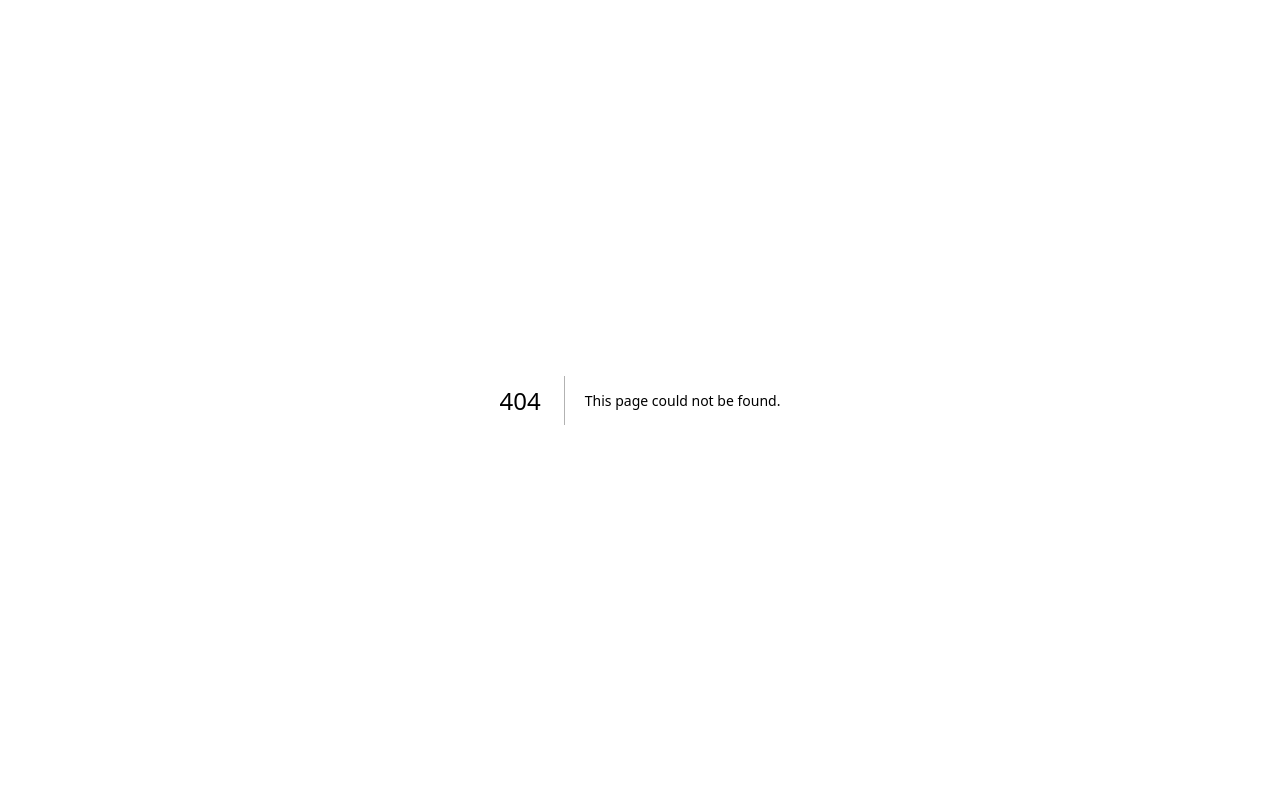
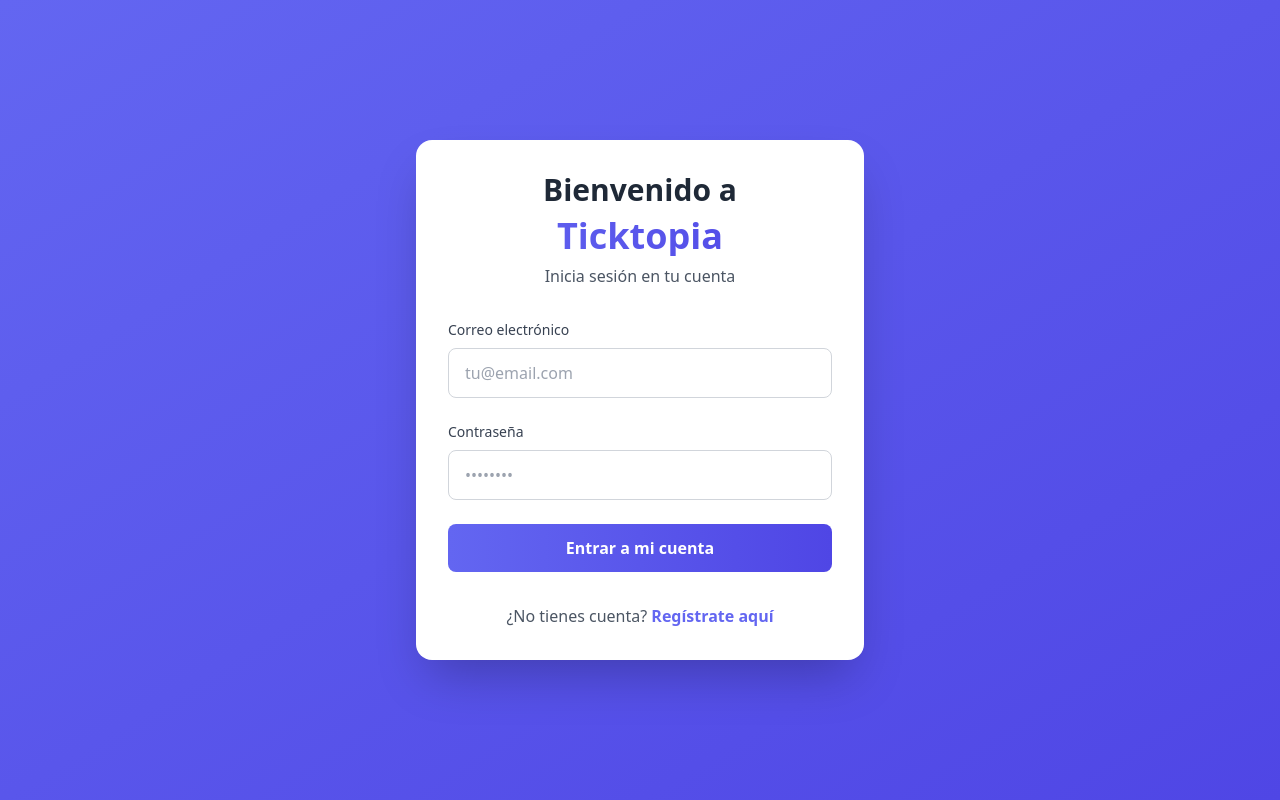
Before and after one commit to elkofix/ticktopia, a Next.js app: page /auth/login in a window 1280 px wide. Before the commit this address had no page. Built offline with nearby package versions, Linux system fonts and the light colour scheme; no server answers.

Commit message:
feat: adding authentication

```diff
--- a/package.json
+++ b/package.json
@@ -13,6 +13,7 @@
     "axios": "^1.9.0",
     "class-variance-authority": "^0.7.1",
     "clsx": "^2.1.1",
+    "js-cookie": "^3.0.5",
     "lucide-react": "^0.511.0",
     "next": "^15.3.2",
     "react": "^19.0.0",
@@ -22,6 +23,7 @@
   },
   "devDependencies": {
     "@eslint/eslintrc": "^3",
+    "@types/js-cookie": "^3.0.6",
     "@types/node": "^20",
     "@types/react": "^19",
     "@types/react-dom": "^19",
--- /dev/null
+++ b/src/app/auth/login/page.tsx
@@ -0,0 +1,5 @@
+import LoginComponent from '../../../features/auth/login/components/LoginComponent';
+
+export default function LoginPage() {
+  return <LoginComponent />;
+}
--- a/src/app/event/[id]/page.tsx
+++ b/src/app/event/[id]/page.tsx
@@ -23,6 +23,7 @@
       </div>
     );
   } catch (error) {
+    console.log(error)
     notFound();
   }
 }
--- a/src/app/page.tsx
+++ b/src/app/page.tsx
@@ -1,19 +1,70 @@
+'use client';
 
+import { useState, useEffect } from 'react';
 import { getEvents } from "@/features/events/events.api";
 import EventList from "../features/events/components/EventList";
 import EventsHeroSection from "@/features/events/components/EventHeroSection";
+import { Event } from '@/shared/types/event';
 
-export default async function HomePage() {
-  const initialEvents = await getEvents({ limit: 10, offset: 0 });
+export default function HomePage() {
+  const [events, setEvents] = useState<Event[]>([]);
+  const [loading, setLoading] = useState(true);
+  const [error, setError] = useState(null);
+
+  useEffect(() => {
+    const fetchEvents = async () => {
+      try {
+        setLoading(true);
+        const initialEvents = await getEvents({ limit: 10, offset: 0 });
+        setEvents(initialEvents);
+      } catch (err: any) {
+        setError(err.message || 'Error al cargar los eventos');
+        console.error('Error fetching events:', err);
+      } finally {
+        setLoading(false);
+      }
+    };
+
+    fetchEvents();
+  }, []);
+
+  if (loading) {
+    return (
+      <main className="">
+        <div className="flex justify-center items-center min-h-screen">
+          <div className="animate-spin rounded-full h-32 w-32 border-b-2 border-gray-900"></div>
+        </div>
+      </main>
+    );
+  }
+
+  if (error) {
+    return (
+      <main className="">
+        <div className="flex justify-center items-center min-h-screen">
+          <div className="text-center">
+            <h2 className="text-2xl font-bold text-red-600 mb-4">Error</h2>
+            <p className="text-gray-600">{error}</p>
+            <button
+              onClick={() => window.location.reload()}
+              className="mt-4 px-4 py-2 bg-blue-500 text-white rounded hover:bg-blue-600"
+            >
+              Reintentar
+            </button>
+          </div>
+        </div>
+      </main>
+    );
+  }
 
   return (
     <main className="">
       {/* Hero Section con carrusel de banners */}
-      <EventsHeroSection events={initialEvents} />
+      <EventsHeroSection events={events} />
 
       {/* Lista de eventos */}
       <div className="mt-8">
-        <EventList initialEvents={initialEvents} />
+        <EventList initialEvents={events} />
       </div>
     </main>
   );
--- /dev/null
+++ b/src/features/auth/login/components/LoginComponent.tsx
@@ -0,0 +1,135 @@
+'use client';
+
+import { useState } from 'react';
+import { useRouter } from 'next/navigation';
+import { login } from '../login.api';
+
+export default function LoginComponent() {
+  const [credentials, setCredentials] = useState({
+    email: '',
+    password: ''
+  });
+  const [isLoading, setIsLoading] = useState(false);
+  const [error, setError] = useState('');
+
+  const router = useRouter();
+
+  const handleInputChange = (e: React.ChangeEvent<HTMLInputElement>) => {
+    const { name, value } = e.target;
+    setCredentials(prev => ({
+      ...prev,
+      [name]: value
+    }));
+    if (error) setError('');
+  };
+
+  const handleSubmit = async (e: React.FormEvent) => {
+    e.preventDefault();
+    setIsLoading(true);
+    setError('');
+
+    try {
+      const response = await login(credentials.email, credentials.password);
+
+      if (response.user) {
+        router.push('/');
+      }
+    } catch (err: any) {
+      setError(err.response?.data?.message || 'Error al iniciar sesión');
+    } finally {
+      setIsLoading(false);
+    }
+  };
+
+  return (
+    <div className="min-h-screen bg-gradient-to-br from-brand to-violet flex items-center justify-center p-4">
+      <div className="bg-white rounded-2xl shadow-2xl p-8 w-full max-w-md">
+        {/* Header */}
+        <div className="text-center mb-8">
+          <h1 className="text-3xl font-bold text-gray-800 mb-2">
+            Bienvenido a
+          </h1>
+          <h2 className="text-4xl font-bold bg-gradient-to-r from-brand to-violet bg-clip-text text-transparent">
+            Ticktopia
+          </h2>
+          <p className="text-gray-600 mt-2">Inicia sesión en tu cuenta</p>
+        </div>
+
+        {/* Error Message */}
+        {error && (
+          <div className="bg-red-50 border border-red-200 text-red-700 px-4 py-3 rounded-lg mb-6">
+            {error}
+          </div>
+        )}
+
+        {/* Form */}
+        <form onSubmit={handleSubmit} className="space-y-6">
+          {/* Email Field */}
+          <div>
+            <label htmlFor="email" className="block text-sm font-medium text-gray-700 mb-2">
+              Correo electrónico
+            </label>
+            <input
+              type="email"
+              id="email"
+              name="email"
+              value={credentials.email}
+              onChange={handleInputChange}
+              required
+              className="w-full px-4 py-3 border border-gray-300 rounded-lg focus:ring-2 focus:ring-brand focus:border-brand transition-colors outline-none"
+              placeholder="tu@email.com"
+              disabled={isLoading}
+            />
+          </div>
+
+          {/* Password Field */}
+          <div>
+            <label htmlFor="password" className="block text-sm font-medium text-gray-700 mb-2">
+              Contraseña
+            </label>
+            <input
+              type="password"
+              id="password"
+              name="password"
+              value={credentials.password}
+              onChange={handleInputChange}
+              required
+              className="w-full px-4 py-3 border border-gray-300 rounded-lg focus:ring-2 focus:ring-brand focus:border-brand transition-colors outline-none"
+              placeholder="••••••••"
+              disabled={isLoading}
+            />
+          </div>
+
+          {/* Submit Button */}
+          <button
+            type="submit"
+            disabled={isLoading}
+            className="w-full bg-gradient-to-r from-brand to-violet text-white py-3 px-4 rounded-lg font-semibold hover:from-violet hover:to-brand transition-all duration-300 disabled:opacity-70 disabled:cursor-not-allowed transform hover:scale-[1.02] active:scale-[0.98]"
+          >
+            {isLoading ? (
+              <div className="flex items-center justify-center">
+                <div className="animate-spin rounded-full h-5 w-5 border-b-2 border-white mr-2"></div>
+                Iniciando sesión...
+              </div>
+            ) : (
+              'Entrar a mi cuenta'
+            )}
+          </button>
+        </form>
+
+        {/* Footer */}
+        <div className="mt-8 text-center">
+          <p className="text-gray-600">
+            ¿No tienes cuenta?{' '}
+            <a
+              href="/auth/register"
+              className="text-brand hover:text-violet font-semibold transition-colors"
+            >
+              Regístrate aquí
+            </a>
+          </p>
+        </div>
+      </div>
+    </div>
+  );
+}
--- /dev/null
+++ b/src/features/auth/login/login.api.ts
@@ -0,0 +1,16 @@
+"use client"
+import axiosClient from "@/shared/lib/axiosClient";
+import { AuthUser } from "@/shared/types/user";
+
+const prefix = "/auth"
+
+
+export async function login(email: string, password: string): Promise<{ user: AuthUser }> {
+  const res = await axiosClient.post(`${prefix}/login`, {
+    email,
+    password,
+  });
+
+  console.log("el usuario",res.data);
+  return res.data;
+}
--- a/src/features/events/events.api.ts
+++ b/src/features/events/events.api.ts
@@ -1,3 +1,4 @@
+"use client"
 import axiosClient from "@/shared/lib/axiosClient";
 import { Event, GetEventsParams } from "@/shared/types/event";
 import { Presentation } from "@/shared/types/presentation";
@@ -13,7 +14,7 @@
       offset: offset.toString(),
     },
   });
-
+  console.log(res);
   return res.data;
 }
 
--- a/src/features/presentations/presentation.api.ts
+++ b/src/features/presentations/presentation.api.ts
@@ -1,14 +1,15 @@
-import axiosClient from "@/shared/lib/axiosClient";
+"use server"
+import axiosServer from "@/shared/lib/axiosServer";
 import { Presentation } from "@/shared/types/presentation";
 
 const prefix = "/presentation";
 
 export async function getPresentationsByEventId(eventId: string): Promise<Presentation[]> {
-  const res = await axiosClient.get(`${prefix}/event/${eventId}`);
+  const res = await axiosServer.get(`${prefix}/event/${eventId}`);
   return res.data;
 }
 
 export async function getPresentationById(presentationId: string): Promise<Presentation> {
-  const res = await axiosClient.get(`${prefix}/${presentationId}`);
+  const res = await axiosServer.get(`${prefix}/${presentationId}`);
   return res.data;
 }
--- a/src/shared/lib/axiosClient.ts
+++ b/src/shared/lib/axiosClient.ts
@@ -1,4 +1,6 @@
+"use client"
 import axios from 'axios';
+import Cookies from 'js-cookie';
 
 const axiosClient = axios.create({
   baseURL: process.env.NEXT_PUBLIC_API_BASE_URL,
--- /dev/null
+++ b/src/shared/lib/axiosServer.ts
@@ -0,0 +1,27 @@
+"use server";
+import axios from 'axios';
+import { cookies } from 'next/headers';
+
+const axiosServer = axios.create({
+  baseURL: process.env.NEXT_PUBLIC_API_BASE_URL,
+  withCredentials: true,
+});
+
+
+axiosServer.interceptors.request.use(
+  async (config) => {
+    const cookieStore = await cookies();
+    const token = cookieStore.get('token')?.value;
+    console.log("token", token)
+    if (token) {
+      config.headers?.set('Cookie', `token=${token}`);
+    }
+
+    return config;
+  },
+  (error) => {
+    return Promise.reject(error);
+  }
+);
+
+export default axiosServer;
--- /dev/null
+++ b/src/shared/types/user.ts
@@ -0,0 +1,5 @@
+export interface AuthUser {
+    id: string;
+    email: string;
+    isActive: boolean;
+}
```
Also changed, not shown: 1 other file (tests, documents, lock files or other folders).
